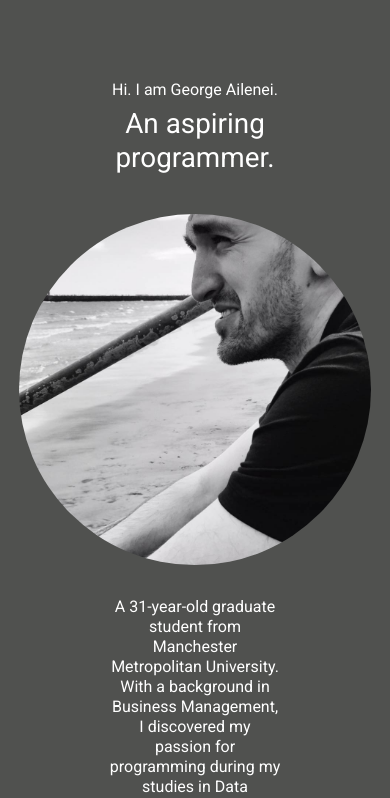
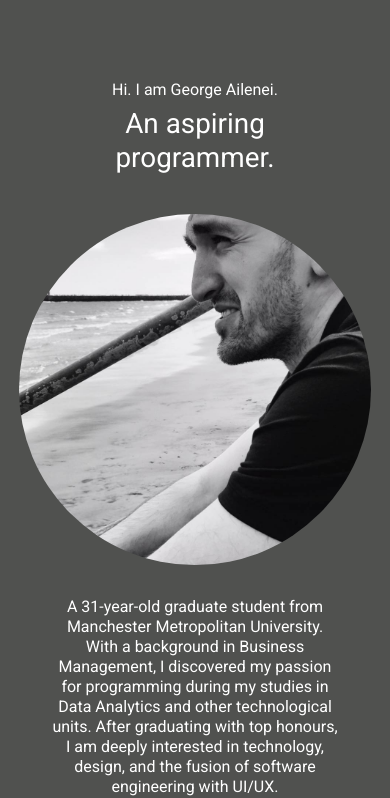
Before and after one commit to georgeailenei/portfolio_website, a React (Vite) app in the folder Portfolio/: page / in a window 390 px wide. Shown: the top 798 px of the page. Built offline with nearby package versions, Linux system fonts and the light colour scheme.

Commit message:
component phone  responsive

```diff
--- a/Portfolio/src/components/header/header.css
+++ b/Portfolio/src/components/header/header.css
@@ -54,4 +54,7 @@ p {
   header .scroll-down {
     display: none;
   }
+  header .container {
+    width: var(--container-width-lg);
+  }
 }
```
